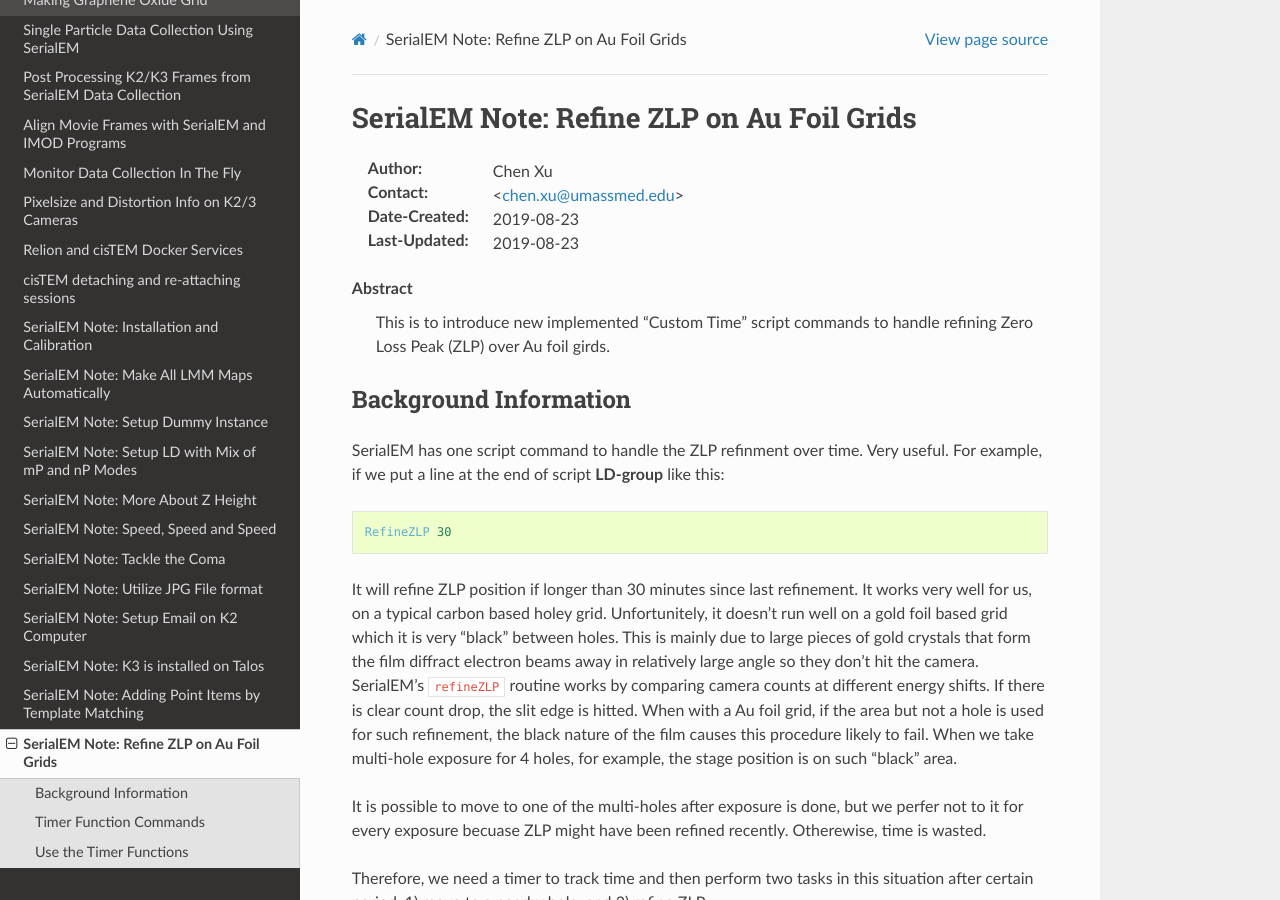
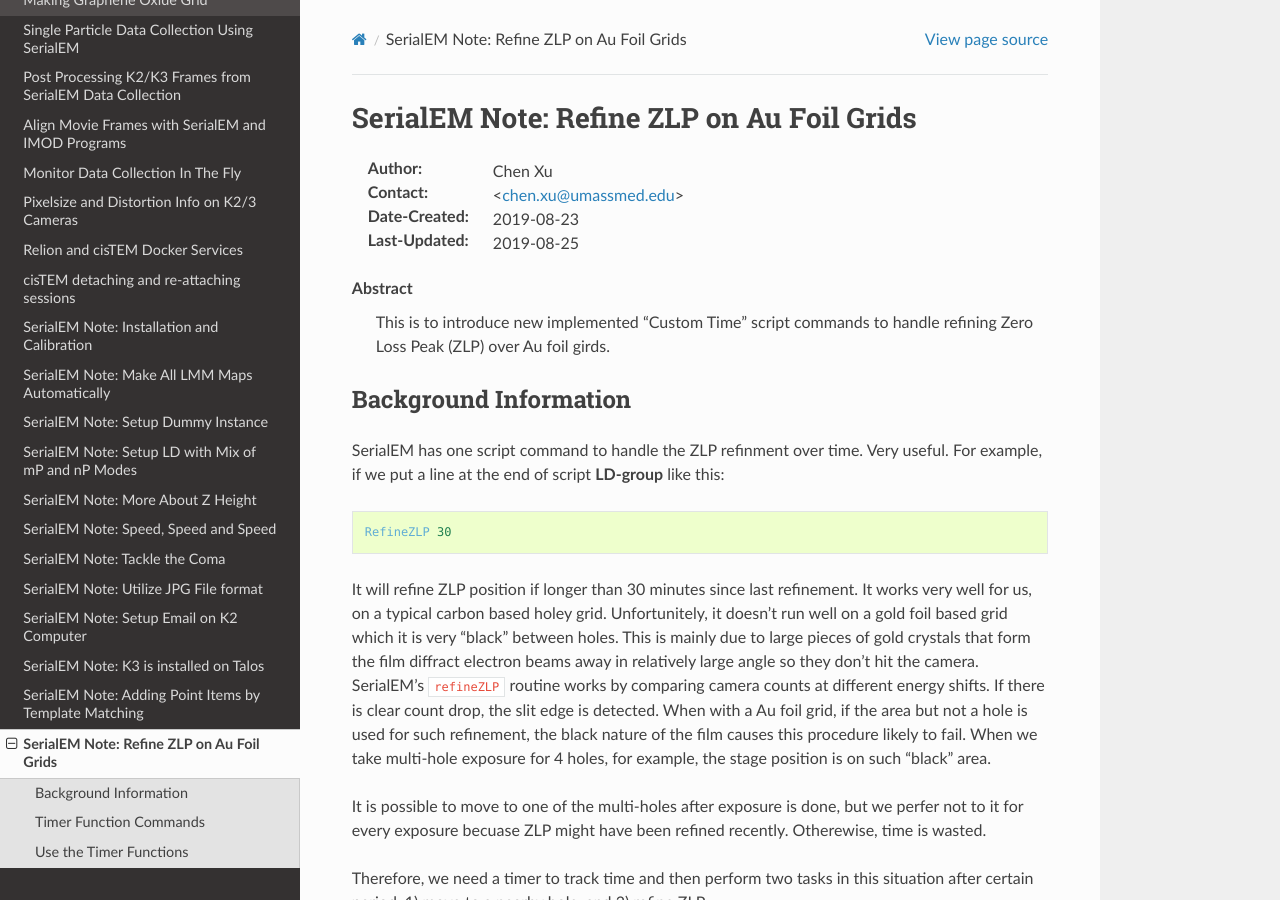
Before and after one commit to xuchen66/sphinx-emdocs, a Sphinx documentation site: the page built from source/serialEM-note-refineZLP-on-Aufoil-grid.rst, in a window 1280 px wide and 900 px high. Built offline with Sphinx 7.4.7 and the Read the Docs theme 2.0.0, drawn with Linux system fonts in a browser that asks for light colours; pages that are not in the unit, such as notebooks, are missing from menus.

Commit message:
Update serialEM-note-refineZLP-on-Aufoil-grid.rst

```diff
--- a/source/serialEM-note-refineZLP-on-Aufoil-grid.rst
+++ b/source/serialEM-note-refineZLP-on-Aufoil-grid.rst
@@ -6,7 +6,7 @@
 :Author: Chen Xu
 :Contact: <chen.xu@umassmed.edu>
 :Date-Created: 2019-08-23
-:Last-Updated: 2019-08-23
+:Last-Updated: 2019-08-25
 
 .. glossary::
 
@@ -30,7 +30,7 @@
 based holey grid. Unfortunitely, it doesn't run well on a gold foil based grid which it is very "black" between holes. This is
 mainly due to large pieces of gold crystals that form the film diffract electron beams away in relatively large angle so they
 don't hit the camera. SerialEM's ``refineZLP`` routine works by comparing camera counts at different energy shifts. If there is clear
-count drop, the slit edge is hitted. When with a Au foil grid, if the area but not a hole is used for such refinement, the
+count drop, the slit edge is detected. When with a Au foil grid, if the area but not a hole is used for such refinement, the
 black nature of the film causes this procedure likely to fail. When we take multi-hole exposure for 4 holes, for example, the
 stage position is on such "black" area.
 
```
